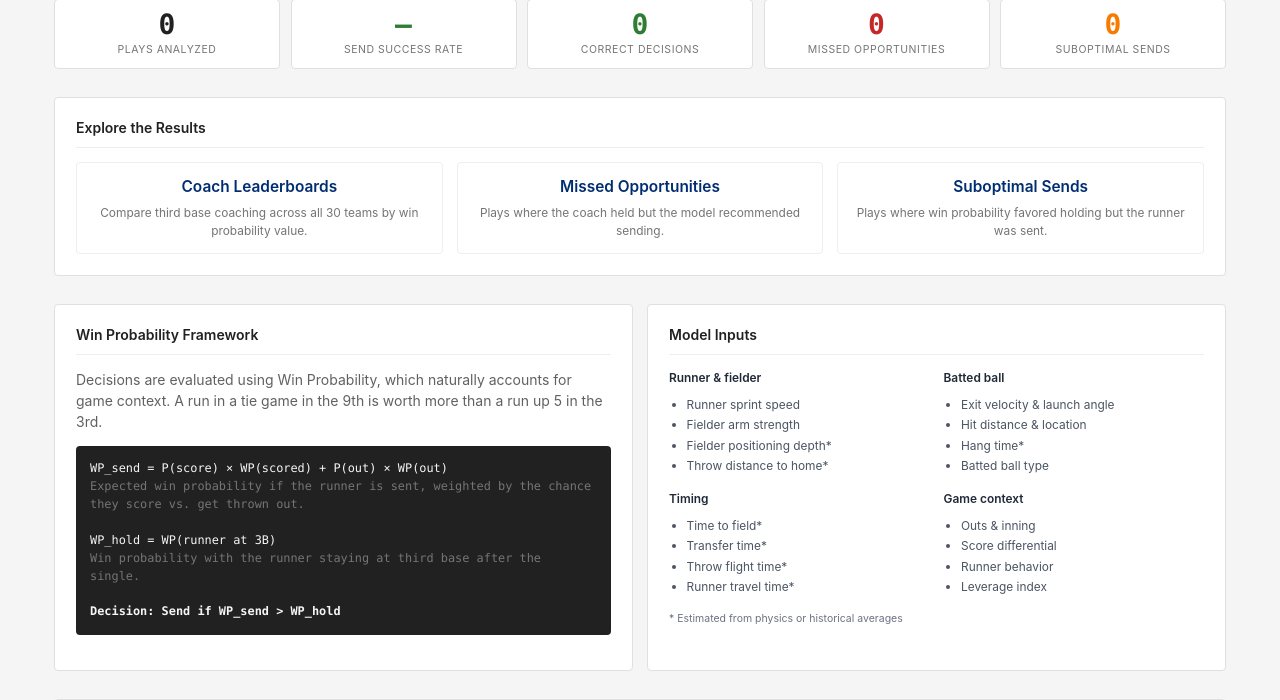
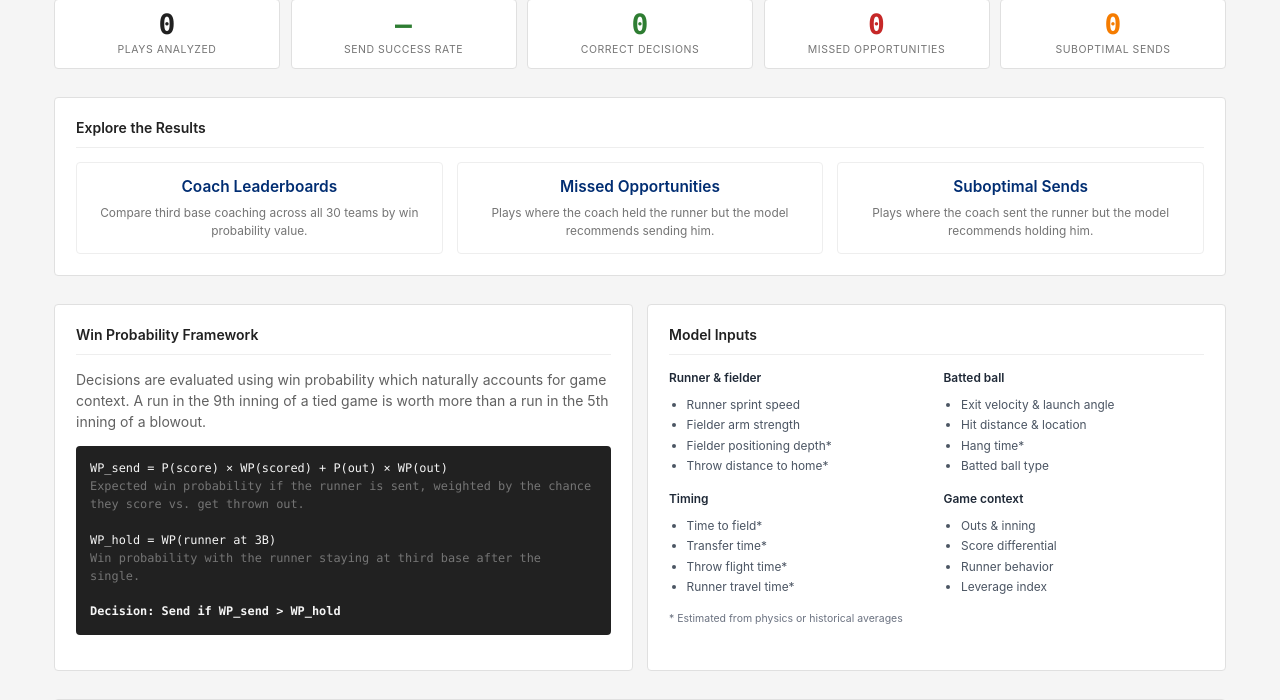
Before and after one commit to jscherl121/third-base-coach-baseball-savant, a Flask app: page / in a window 1280 px wide. Shown: the part 162-862 px from the top of the page. Run offline with Flask 2, Linux system fonts and the light colour scheme.

Commit message:
Update overview page text
- Missed Opportunities: coach held the runner but model recommends sending him
- Suboptimal Sends: coach sent the runner but model recommends holding him
- Win Probability Framework: updated example wording

Co-Authored-By: Claude Opus 4.5 <noreply@anthropic.com>

```diff
--- a/webapp/templates/index.html
+++ b/webapp/templates/index.html
@@ -46,11 +46,11 @@
                 </a>
                 <a href="{{ url_for('plays', decision='missed') }}" class="explore-link">
                     <h4>Missed Opportunities</h4>
-                    <p>Plays where the coach held but the model recommended sending.</p>
+                    <p>Plays where the coach held the runner but the model recommends sending him.</p>
                 </a>
                 <a href="{{ url_for('plays', decision='bad_send') }}" class="explore-link">
                     <h4>Suboptimal Sends</h4>
-                    <p>Plays where win probability favored holding but the runner was sent.</p>
+                    <p>Plays where the coach sent the runner but the model recommends holding him.</p>
                 </a>
             </div>
         </div>
@@ -63,7 +63,7 @@
                     <h3 class="card-title">Win Probability Framework</h3>
                 </div>
                 <p style="margin-bottom: var(--space-4); color: var(--gray-700);">
-                    Decisions are evaluated using Win Probability, which naturally accounts for game context. A run in a tie game in the 9th is worth more than a run up 5 in the 3rd.
+                    Decisions are evaluated using win probability which naturally accounts for game context. A run in the 9th inning of a tied game is worth more than a run in the 5th inning of a blowout.
                 </p>
                 <div class="formula-block">
                     WP_send = P(score) &times; WP(scored) + P(out) &times; WP(out)<br>
```
